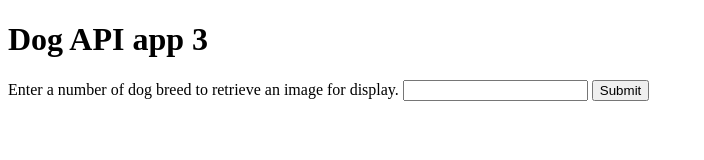
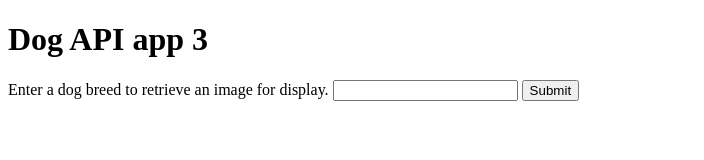
Before and after one commit to mittsc01/dog-api-app3, a plain HTML site: page index.html in a window 1280 px wide. Shown: the whole page, without its empty margins (0-704 px from the left). Drawn offline with nearby package versions, Linux system fonts and the light colour scheme.

Commit message:
fixed typos

```diff
--- a/index.html
+++ b/index.html
@@ -9,7 +9,7 @@
 <body>
     <h1>Dog API app 3</h1>
     <form>
-        <label for="breed">Enter a number of dog breed to retrieve an image for display.</label>
+        <label for="breed">Enter a dog breed to retrieve an image for display.</label>
         <input type="text" id="breed" name="breed" required>
         <button type="submit" id="submit">Submit</button>
     </form>
```
